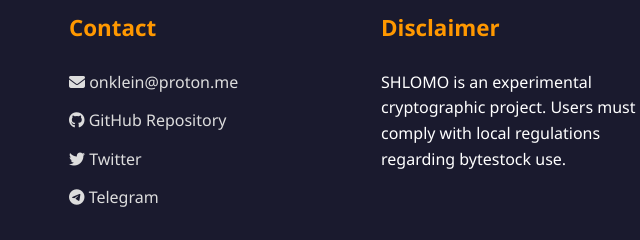
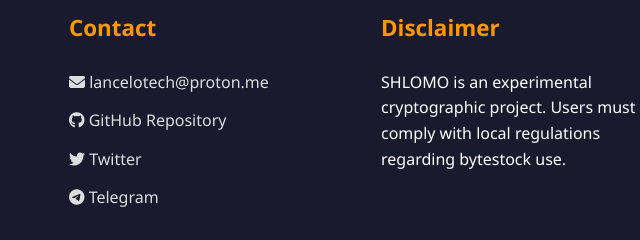
Before and after one commit to lancelotech-app/shlomo, a plain HTML site: page index.html in a window 1280 px wide. Shown: the part 3750-3990 px from the top of the page, 595-1235 px from the left. Drawn offline with Linux system fonts and the light colour scheme.

Commit message:
index.html

```diff
--- a/index.html
+++ b/index.html
@@ -552,7 +552,7 @@
 
             <div class="footer-section">
                 <h3>Contact</h3>
-                <a href="mailto:onklein@proton.me"><i class="fas fa-envelope"></i> onklein@proton.me</a>
+                <a href="mailto:lancelotech@proton.me"><i class="fas fa-envelope"></i> lancelotech@proton.me</a>
                 <a href="#"><i class="fab fa-github"></i> GitHub Repository</a>
                 <a href="#"><i class="fab fa-twitter"></i> Twitter</a>
                 <a href="#"><i class="fab fa-telegram"></i> Telegram</a>
@@ -624,4 +624,5 @@
         });
     </script>
 </body>
+
 </html>
```
